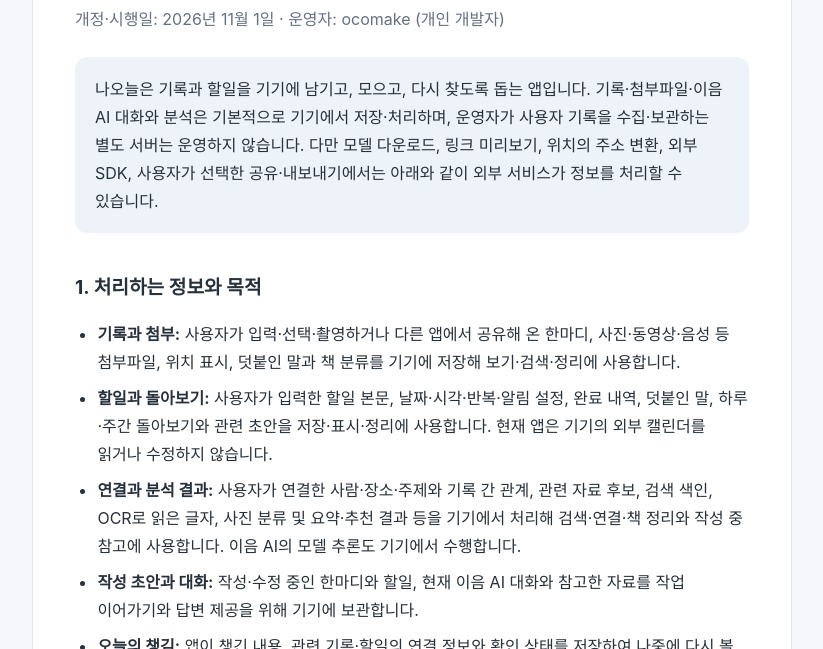
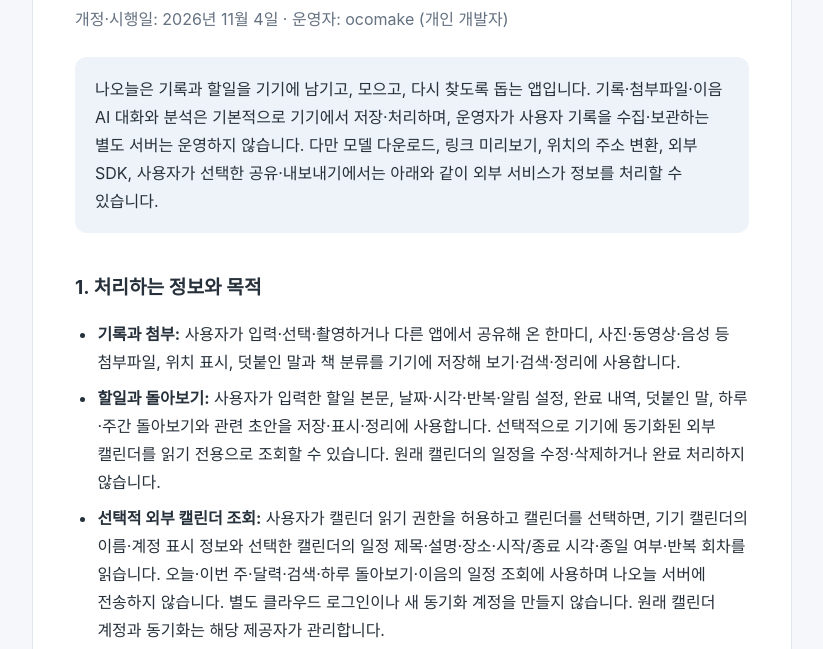
Before and after one commit to ocomake/ocomake, a plain HTML site: page privacy/naoneul/index.html in a window 1280 px wide. Shown: the part 140-789 px from the top of the page, without its empty margins (228-1051 px from the left). Drawn offline with Linux system fonts and the light colour scheme.

Commit message:
Clarify optional local read-only calendar access

```diff
--- a/privacy/naoneul/index.html
+++ b/privacy/naoneul/index.html
@@ -1,13 +1,14 @@
 <!doctype html>
 <html lang="ko"><head><meta charset="utf-8"><meta name="viewport" content="width=device-width, initial-scale=1"><title>나오늘 개인정보처리방침 · ocomake</title><style>:root{font-family:-apple-system,BlinkMacSystemFont,"Noto Sans KR",sans-serif;color:#27313b;background:#f5f7fa}*{box-sizing:border-box}body{margin:0;line-height:1.75;word-break:keep-all}main{max-width:760px;margin:48px auto;padding:40px 42px;background:#fff;border:1px solid #e2e7ed;border-radius:20px}h1{font-size:clamp(1.65rem,5vw,2.2rem);line-height:1.35;margin:0 0 8px}h2{font-size:1.2rem;margin:38px 0 12px}p,li{margin:8px 0}ul{padding-left:1.4rem}.meta,footer{color:#647180}.intro{margin:24px 0 30px;padding:18px 20px;border-radius:12px;background:#edf3f8}a{color:#315b85;overflow-wrap:anywhere}footer{border-top:1px solid #e2e7ed;margin-top:38px;padding-top:18px;font-size:.93rem}@media(max-width:700px){main{margin:0;padding:30px 22px 48px;border:0;border-radius:0;min-height:100vh}}</style></head><body><main>
 <h1>나오늘 개인정보처리방침</h1>
-<p class="meta">개정·시행일: 2026년 11월 1일 · 운영자: ocomake (개인 개발자)</p>
+<p class="meta">개정·시행일: 2026년 11월 4일 · 운영자: ocomake (개인 개발자)</p>
 <div class="intro">나오늘은 기록과 할일을 기기에 남기고, 모으고, 다시 찾도록 돕는 앱입니다. 기록·첨부파일·이음 AI 대화와 분석은 기본적으로 기기에서 저장·처리하며, 운영자가 사용자 기록을 수집·보관하는 별도 서버는 운영하지 않습니다. 다만 모델 다운로드, 링크 미리보기, 위치의 주소 변환, 외부 SDK, 사용자가 선택한 공유·내보내기에서는 아래와 같이 외부 서비스가 정보를 처리할 수 있습니다.</div>
 
 <h2>1. 처리하는 정보와 목적</h2>
 <ul>
 <li><strong>기록과 첨부:</strong> 사용자가 입력·선택·촬영하거나 다른 앱에서 공유해 온 한마디, 사진·동영상·음성 등 첨부파일, 위치 표시, 덧붙인 말과 책 분류를 기기에 저장해 보기·검색·정리에 사용합니다.</li>
-<li><strong>할일과 돌아보기:</strong> 사용자가 입력한 할일 본문, 날짜·시각·반복·알림 설정, 완료 내역, 덧붙인 말, 하루·주간 돌아보기와 관련 초안을 저장·표시·정리에 사용합니다. 현재 앱은 기기의 외부 캘린더를 읽거나 수정하지 않습니다.</li>
+<li><strong>할일과 돌아보기:</strong> 사용자가 입력한 할일 본문, 날짜·시각·반복·알림 설정, 완료 내역, 덧붙인 말, 하루·주간 돌아보기와 관련 초안을 저장·표시·정리에 사용합니다. 선택적으로 기기에 동기화된 외부 캘린더를 읽기 전용으로 조회할 수 있습니다. 원래 캘린더의 일정을 수정·삭제하거나 완료 처리하지 않습니다.</li>
+<li><strong>선택적 외부 캘린더 조회:</strong> 사용자가 캘린더 읽기 권한을 허용하고 캘린더를 선택하면, 기기 캘린더의 이름·계정 표시 정보와 선택한 캘린더의 일정 제목·설명·장소·시작/종료 시각·종일 여부·반복 회차를 읽습니다. 오늘·이번 주·달력·검색·하루 돌아보기·이음의 일정 조회에 사용하며 나오늘 서버에 전송하지 않습니다. 별도 클라우드 로그인이나 새 동기화 계정을 만들지 않습니다. 원래 캘린더 계정과 동기화는 해당 제공자가 관리합니다.</li>
 <li><strong>연결과 분석 결과:</strong> 사용자가 연결한 사람·장소·주제와 기록 간 관계, 관련 자료 후보, 검색 색인, OCR로 읽은 글자, 사진 분류 및 요약·추천 결과 등을 기기에서 처리해 검색·연결·책 정리와 작성 중 참고에 사용합니다. 이음 AI의 모델 추론도 기기에서 수행합니다.</li>
 <li><strong>작성 초안과 대화:</strong> 작성·수정 중인 한마디와 할일, 현재 이음 AI 대화와 참고한 자료를 작업 이어가기와 답변 제공을 위해 기기에 보관합니다.</li>
 <li><strong>오늘의 챙김:</strong> 앱이 챙긴 내용, 관련 기록·할일의 연결 정보와 확인 상태를 저장하여 나중에 다시 볼 수 있게 합니다. 오늘의 챙김과 기기 알림창에 표시하는 푸시는 별도이며, 푸시를 꺼도 챙김 내역이 남을 수 있습니다.</li>
@@ -46,6 +47,7 @@
 <p>Android 자동 백업은 사용하지 않습니다. 수동 백업은 사용자가 정한 비밀번호로 암호화해 선택한 위치에 내보냅니다. 백업 파일의 보관·전달·삭제와 비밀번호 관리는 사용자가 선택한 저장 위치에서 직접 관리해야 합니다.</p>
 <ul>
 <li><strong>수동 백업에 포함되는 내용:</strong> 저장된 한마디·할일·돌아보기·덧붙인 말·책·연결·오늘의 챙김과 해당 첨부파일이 포함됩니다. 하루 마무리 초안도 포함될 수 있습니다.</li>
+<li><strong>외부 일정의 보관:</strong> 선택한 캘린더 식별자는 기기 앱 설정에 보관합니다. 외부 일정은 조회할 때 읽으며 나오늘 할일이나 확정 하루 기록으로 자동 복제하지 않습니다. 조회 답변에 포함된 일정 내용은 암호화된 이음 대화에 남을 수 있고, 복원 전 보관 사본에도 당시 대화가 남을 수 있습니다. 연결을 끄거나 권한을 철회해도 과거 대화 문구가 자동 삭제되지는 않으며 해당 대화·사본에서 별도로 삭제할 수 있습니다. 원본 외부 일정은 원래 캘린더에서 관리합니다.</li>
 <li><strong>수동 백업에 포함되지 않는 내용:</strong> 일반 작성·수정 중 한마디와 할일 초안, 현재 이음 AI 대화, 앱 설정, 기기의 외부 일정과 설치한 AI 모델은 포함하지 않습니다. 기록에 별도로 저장한 내용은 저장된 기록의 범위에 포함됩니다.</li>
 <li><strong>복원으로 교체되는 내용:</strong> 복원하면 현재 기록과 첨부가 백업 내용으로 교체되며 작성 중인 글과 현재 대화도 초기화될 수 있습니다. 앱은 복원 전에 교체 범위와 주의 사항을 안내합니다.</li>
 <li><strong>복원 전 원본의 별도 보관:</strong> 복원 과정에서 기존 데이터베이스·첨부·대화·초안·촬영 원본과 관련 보호 키 등을 앱 전용 내부 저장소의 복구 사본으로 보존할 수 있습니다. 이는 내보내는 수동 백업과 별개이며 현재 기록을 삭제해도 사본의 당시 내용은 남을 수 있습니다.</li>
@@ -66,6 +68,7 @@
 <p>운영자: ocomake (개인 개발자)<br>개인정보 관련 문의·삭제 요청: <a href="mailto:ocomake@gmail.com">ocomake@gmail.com</a></p>
 <p>이 방침이 변경되면 이 페이지에 변경 내용과 개정·시행일을 게시합니다.</p>
 <ul>
+<li><strong>2026년 11월 4일:</strong> 선택형 외부 캘린더 읽기 권한, 조회 항목·목적, 기기 내 처리와 원본 제공자 역할, 대화에 남을 수 있는 사본 및 백업 제외 범위를 명확히 했습니다.</li>
 <li><strong>2026년 11월 1일:</strong> 현재 처리 대상에 할일·연결·분석 결과·초안·오늘의 챙김을 구체적으로 반영했습니다. 기기 외부 일정 접근 설명을 정정하고 선택적 상세 위치와 주소 변환, SDK·모델 다운로드의 외부 처리를 보완했습니다. 수동 백업 범위, 복원 전 사본의 보관·삭제, 원문과 별도 사본의 삭제 범위 및 암호화의 적용 범위를 명확히 했습니다.</li>
 <li><strong>2026년 10월 15일:</strong> 이전 방침 시행일입니다.</li>
 </ul>
```
